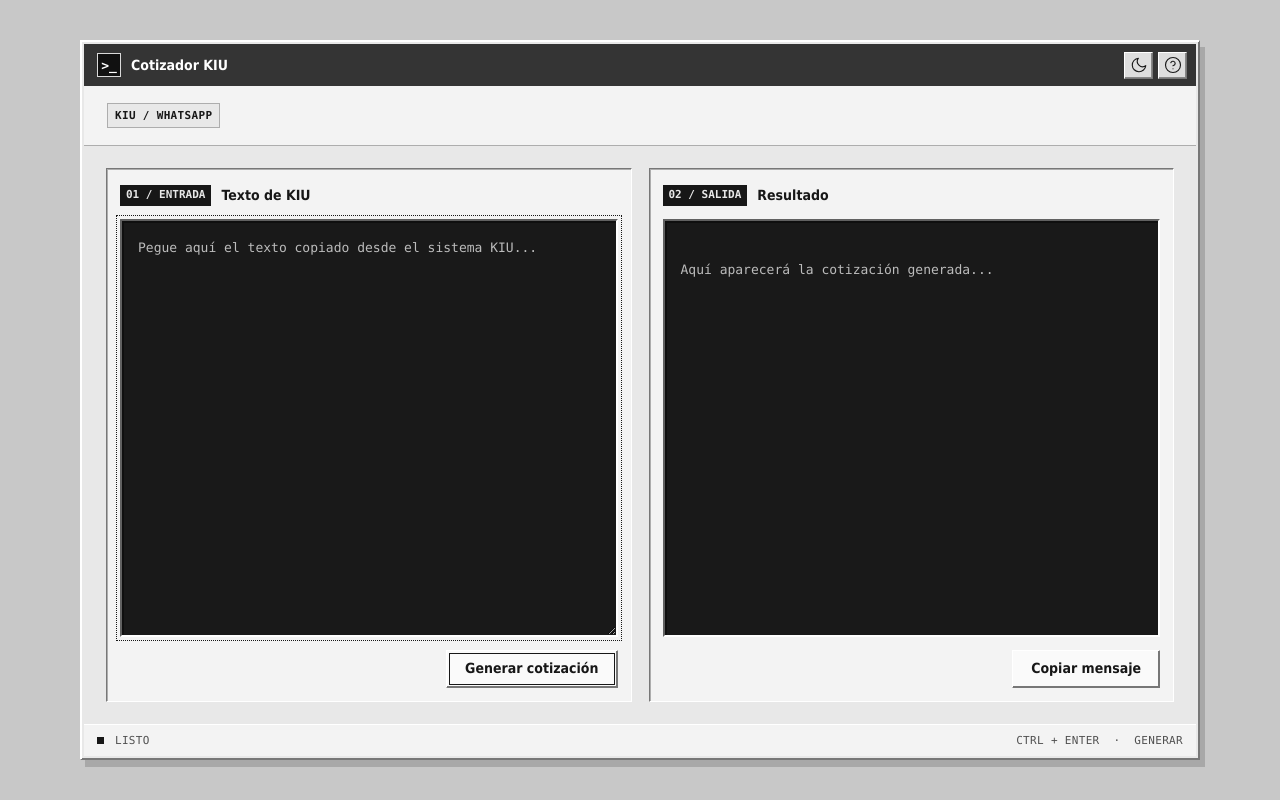
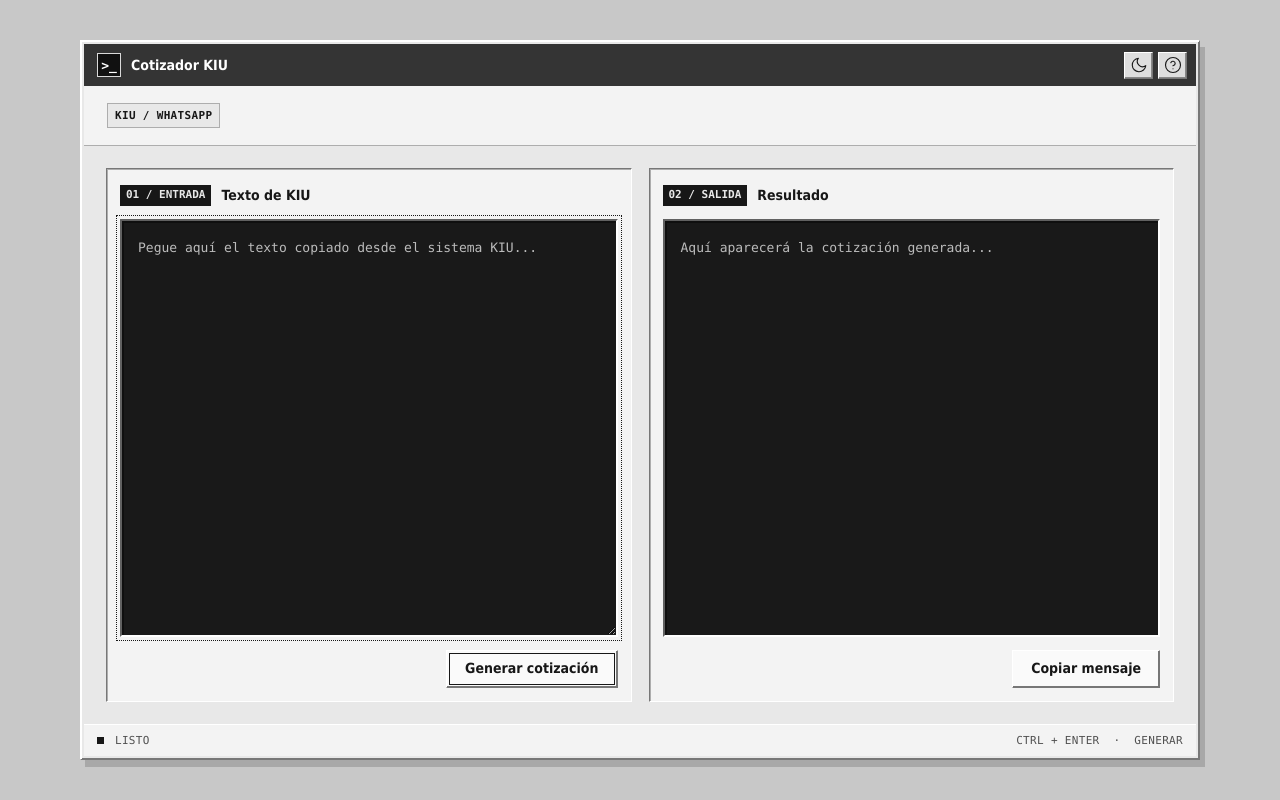
Before and after one commit to Daves26/KIUwp, a website with bundled scripts: page index.html in a window 1280 px wide. Built offline with nearby package versions, Linux system fonts and the light colour scheme.

Commit message:
retro design

```diff
--- a/styles.css
+++ b/styles.css
@@ -298,6 +298,10 @@ button {
   opacity: 1;
 }
 
+.sh-result.placeholder {
+  white-space: normal;
+}
+
 .sh-textarea:focus {
   outline: 1px dotted var(--ink);
   outline-offset: 3px;
```
